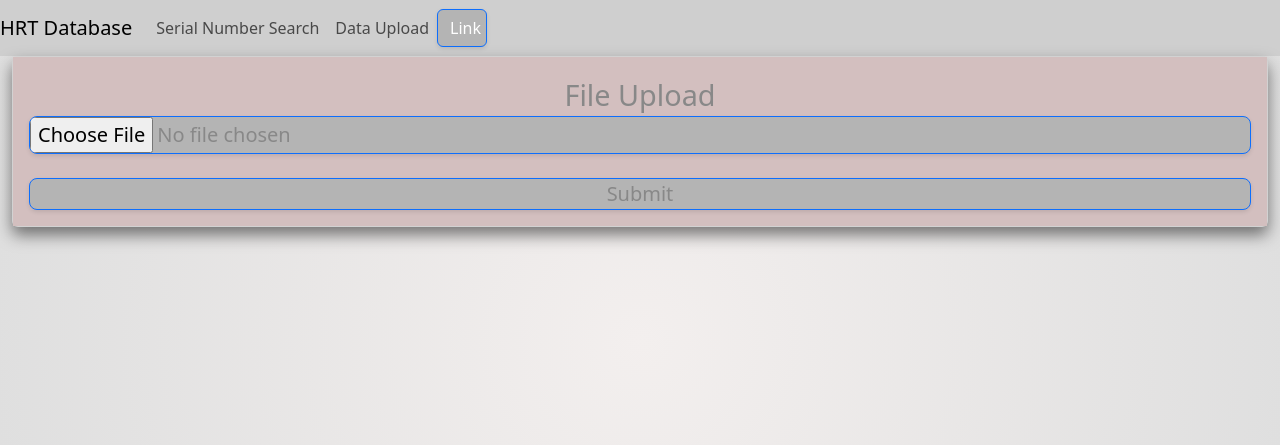
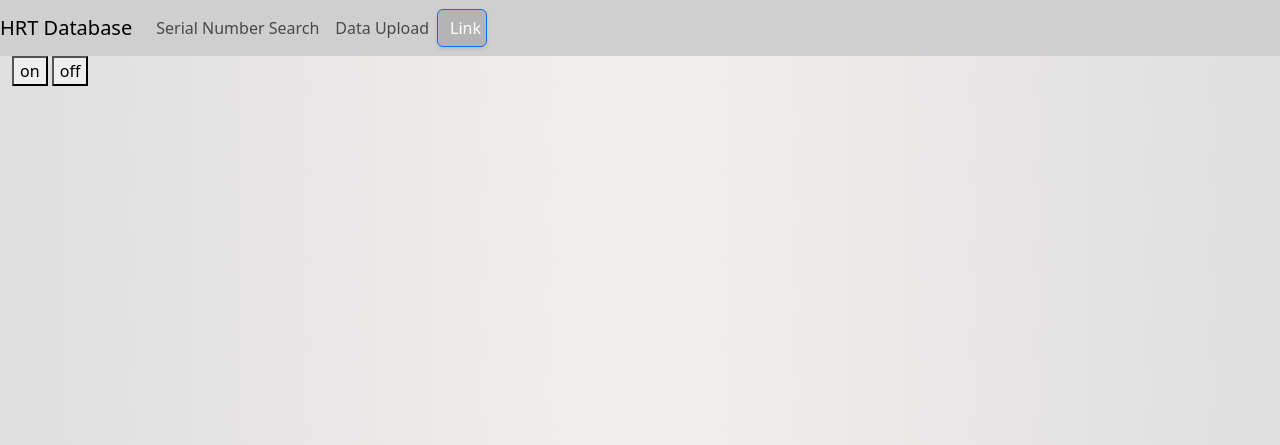
Before and after one commit to Insanepiker101/HRT-Database, a Flask app: page /data/ in a window 1280 px wide. Shown: the top 445 px of the page. Run offline with Flask 3, Linux system fonts and the light colour scheme; a user stored in the database is signed in.

Commit message:
Js Added

```diff
--- /dev/null
+++ b/data/script.js
@@ -0,0 +1,6 @@
+const button1 = document.getElementById('button-1');
+const button2 = document.getElementById('button-2');
+
+button1.addEventListener("change", (e) => {
+    button1.disabled = true;
+});
--- a/main.py
+++ b/main.py
@@ -116,4 +116,4 @@ def admin():
 ## Main function that handles the run fuction and the ssl context
 if __name__ == '__main__':
     ## contex = ('/home/sarah/sambashare/Steel Weight Calculator/cert/fullchain.pem', '/home/sarah/sambashare/Steel Weight Calculator/cert/privkey.pem') ## ToDO Change fullchain.pem
-    app.run(host="192.168.0.15", port=5001, debug=True)
+    app.run(host="localhost", port=5001, debug=True)
--- a/templates/data_upload.html
+++ b/templates/data_upload.html
@@ -6,6 +6,7 @@
     <title>HRT Database</title>
     <link href="https://cdn.jsdelivr.net/npm/bootstrap@5.3.2/dist/css/bootstrap.min.css" rel="stylesheet" integrity="sha384-T3c6CoIi6uLrA9TneNEoa7RxnatzjcDSCmG1MXxSR1GAsXEV/Dwwykc2MPK8M2HN" crossorigin="anonymous">
     <script src="https://cdn.jsdelivr.net/npm/bootstrap@5.3.2/dist/js/bootstrap.bundle.min.js" integrity="sha384-C6RzsynM9kWDrMNeT87bh95OGNyZPhcTNXj1NW7RuBCsyN/o0jlpcV8Qyq46cDfL" crossorigin="anonymous"></script>
+    <script src="script.js" type='text/javascript'></script>
     <link rel="stylesheet" type="text/css" href="{{ url_for('static', filename='css/style.css') }}">
 </head>
   <body class="gen-bg">
@@ -26,26 +27,14 @@
 
 
 
-
-
     <div class="container-fluid">
-      <div class="card">
-          <div class="card-body card-bg">
-              <form class="form" method="post" action="/data/upload" enctype = "multipart/form-data">
-                <label class="text-div-center lg_font text-main-color">File Upload</label><br>
-                <input type = "file" class="btn btn-primary btn-block btn-lg text-div-center text-main-color" name = "file" /><br>
-                <br>
-                <input type="submit" class="btn btn-primary btn-block btn-lg text-div-center text-main-color" value="Submit">
-              </form>
-            </bin>
-        </div>
-      </div>
+        <button id="button-1" type="submit">on</button>
+        <button id="button-2" type="submit">off</button>
     </div>
 
 
-
-      <script src="https://cdn.jsdelivr.net/npm/bootstrap@5.3.2/dist/js/bootstrap.bundle.min.js" integrity="sha384-C6RzsynM9kWDrMNeT87bh95OGNyZPhcTNXj1NW7RuBCsyN/o0jlpcV8Qyq46cDfL" crossorigin="anonymous"></script>
-      <script src="https://cdn.jsdelivr.net/npm/@popperjs/core@2.11.8/dist/umd/popper.min.js" integrity="sha384-I7E8VVD/ismYTF4hNIPjVp/Zjvgyol6VFvRkX/vR+Vc4jQkC+hVqc2pM8ODewa9r" crossorigin="anonymous"></script>
-      <script src="https://cdn.jsdelivr.net/npm/bootstrap@5.3.2/dist/js/bootstrap.min.js" integrity="sha384-BBtl+eGJRgqQAUMxJ7pMwbEyER4l1g+O15P+16Ep7Q9Q+zqX6gSbd85u4mG4QzX+" crossorigin="anonymous"></script>
+    <script src="https://cdn.jsdelivr.net/npm/bootstrap@5.3.2/dist/js/bootstrap.bundle.min.js" integrity="sha384-C6RzsynM9kWDrMNeT87bh95OGNyZPhcTNXj1NW7RuBCsyN/o0jlpcV8Qyq46cDfL" crossorigin="anonymous"></script>
+    <script src="https://cdn.jsdelivr.net/npm/@popperjs/core@2.11.8/dist/umd/popper.min.js" integrity="sha384-I7E8VVD/ismYTF4hNIPjVp/Zjvgyol6VFvRkX/vR+Vc4jQkC+hVqc2pM8ODewa9r" crossorigin="anonymous"></script>
+    <script src="https://cdn.jsdelivr.net/npm/bootstrap@5.3.2/dist/js/bootstrap.min.js" integrity="sha384-BBtl+eGJRgqQAUMxJ7pMwbEyER4l1g+O15P+16Ep7Q9Q+zqX6gSbd85u4mG4QzX+" crossorigin="anonymous"></script>
   </body>
 </html>
```
